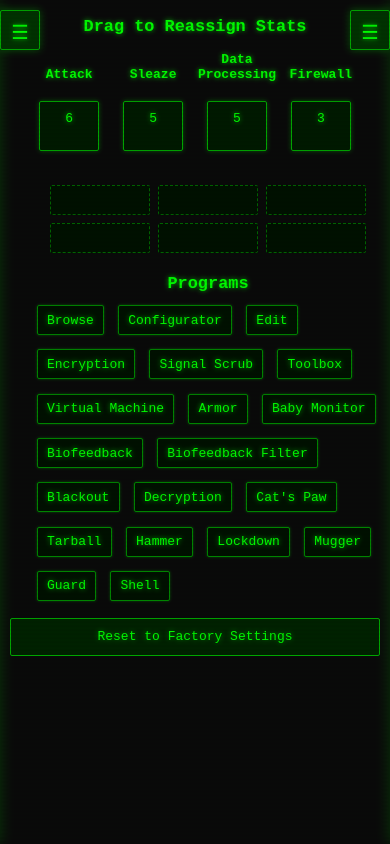
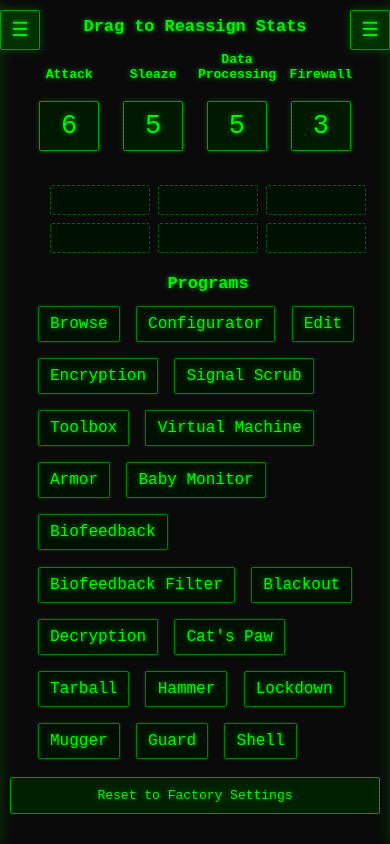
Before and after one commit to DrJaul/Cyberdeck, a plain HTML site: page index.html in a window 390 px wide. Drawn offline with nearby package versions, Linux system fonts and the light colour scheme.

Commit message:
clean up css for mobile and desktop site

```diff
--- a/styles.css
+++ b/styles.css
@@ -1,3 +1,8 @@
+/* Global box-sizing reset */
+*, *:before, *:after {
+  box-sizing: inherit;
+}
+
 body {
   font-family: "VT323", "Courier New", monospace;
   margin: 0;
@@ -11,9 +16,11 @@ body {
   text-shadow: 0 0 5px rgba(0, 255, 0, 0.7);
   position: relative;
   overflow-x: hidden;
+  animation: crt-flicker 10s infinite;
+  box-sizing: border-box;
 }
 
-/* CRT scan line effect */
+/* CRT scan line effect overlay */
 body::before {
   content: "";
   position: fixed;
@@ -93,7 +100,6 @@ form, #deck-stats, #program-section, #program-slots, #status, #deck-notes {
   width: 100%;
   margin-left: auto;
   margin-right: auto;
-  box-sizing: border-box;
   padding: 0 10px;
 }
 
@@ -103,7 +109,6 @@ form, #deck-stats, #program-section, #program-slots, #status, #deck-notes {
   margin-left: auto;
   margin-right: auto;
   padding: 0 10px;
-  box-sizing: border-box;
 }
 
 label {
@@ -124,7 +129,7 @@ input[type="number"] {
   justify-content: center;
 }
 
-/* New layout for deck stat items */
+/* Deck stat items layout */
 .stat-container {
   display: flex;
   flex-direction: column;
@@ -148,18 +153,25 @@ input[type="number"] {
   border: 1px solid #00aa00;
   border-radius: 2px;
   user-select: none;
-  width: 35px;
+  width: 60px;
+  height: 50px;
   text-align: center;
   position: relative;
   margin-top: 20px;
   margin-bottom: 10px;
   box-shadow: 0 0 5px rgba(0, 255, 0, 0.3);
+  font-size: 27px;
+  display: flex;
+  justify-content: center;
+  align-items: center;
 }
 
 .stat-box:hover {
   cursor: -webkit-grab;
   cursor: -moz-grab;
   cursor: grab;
+  background-color: #002200;
+  border-color: #00ff00;
 }
 
 .stat-box .augmented {
@@ -169,7 +181,7 @@ input[type="number"] {
   margin-top: 0.2em;
 }
 
-/* Specific styling for augmented-display in stat boxes */
+/* Augmented display styling in stat boxes */
 .stat-container .augmented-display {
   display: block;
   font-size: 1.2em; /* Larger text for modified values */
@@ -177,11 +189,6 @@ input[type="number"] {
   font-weight: bold;
   margin-top: 0.2em;
   text-shadow: 0 0 8px rgba(0, 255, 0, 0.8);
-}
-
-.stat-box:hover {
-  background-color: #002200;
-  border-color: #00ff00;
 }
 
 #program-list-container, #program-slots {
@@ -206,7 +213,9 @@ input[type="number"] {
   box-shadow: 0 0 3px rgba(0, 255, 0, 0.3);
 }
 
-.program-item:hover {
+/* Cursor styles for draggable elements */
+.program-item:hover,
+.program-slot:not(:empty) {
   cursor: -webkit-grab;
   cursor: -moz-grab;
   cursor: grab;
@@ -229,15 +238,11 @@ input[type="number"] {
   cursor: default;
 }
 
-.program-slot:not(:empty) {
-  cursor: -webkit-grab;
-  cursor: -moz-grab;
-  cursor: grab;
-}
 
-
-.program-slot.drag-over {
-  background-color: #003300;
+/* Drag state styling */
+.program-slot.drag-over,
+.stat-box.drag-over {
+  background-color: #004400;
   border-color: #00ff00;
 }
 
@@ -255,7 +260,7 @@ input[type="number"] {
   box-shadow: 0 0 10px rgba(0, 255, 0, 0.4);
 }
 
-/* Matrix Actions Table */
+/* Matrix Actions Table styling */
 #right-panel {
   display: flex;
   flex-direction: column;
@@ -302,14 +307,14 @@ input[type="number"] {
   text-align: left;
 }
 
-/* Base styling for all cells */
+/* Table cell base styling */
 #matrix-actions-table td {
   background-color: #001100;
   color: #00dd00;
   z-index: 1; /* Base z-index for regular cells */
 }
 
-/* Header row styling (first row) */
+/* Table header styling */
 #matrix-actions-table th {
   background-color: #002200;
   color: #00ff00;
@@ -320,7 +325,7 @@ input[type="number"] {
   box-shadow: 0 2px 5px rgba(0, 0, 0, 0.3);
 }
 
-/* First column styling */
+/* Table first column (sticky) styling */
 #matrix-actions-table td:first-child {
   position: sticky;
   left: 0;
@@ -332,7 +337,7 @@ input[type="number"] {
   font-weight: bold; /* Add bold to emphasize like headers */
 }
 
-/* First cell (top-left corner) styling */
+/* Table corner cell (top-left) styling */
 #matrix-actions-table th:first-child {
   position: sticky;
   left: 0;
@@ -342,7 +347,7 @@ input[type="number"] {
   box-shadow: 2px 0 5px rgba(0, 0, 0, 0.3), 0 2px 5px rgba(0, 0, 0, 0.3);
 }
 
-/* Side Panels */
+/* Side panel styling */
 .side-panel {
   position: fixed;
   top: 0;
@@ -358,7 +363,7 @@ input[type="number"] {
   box-sizing: border-box;
 }
 
-/* Left panel content and footer */
+/* Left panel internal layout */
 #left-panel {
   display: flex;
   flex-direction: column;
@@ -403,6 +408,7 @@ input[type="number"] {
   text-shadow: 0 0 4px rgba(0, 255, 0, 0.4);
 }
 
+/* Panel positioning */
 #left-panel {
   left: 0;
   transform: translateX(-100%);
@@ -435,6 +441,10 @@ input[type="number"] {
   z-index: 1100;
   text-shadow: 0 0 5px rgba(0, 255, 0, 0.7);
   box-shadow: 0 0 8px rgba(0, 255, 0, 0.3);
+  display: flex;
+  justify-content: center;
+  align-items: center;
+  text-align: center;
 }
 
 #left-toggle {
@@ -455,12 +465,8 @@ input[type="number"] {
   transform: scale(1.1);
 }
 
-.stat-box.drag-over {
-  background-color: #004400;
-  border-color: #00ff00;
-}
 
-/* Augmented UI next to inputs */
+/* Input field augmented UI styling */
 .input-wrapper {
   display: flex;
   align-items: center;
@@ -473,7 +479,7 @@ input[type="number"] {
   text-shadow: 0 0 3px rgba(0, 255, 0, 0.5);
 }
 
-/* Style for input elements */
+/* Form element styling */
 input, select, button {
   background-color: #001500;
   color: #00ff00;
@@ -489,7 +495,7 @@ input:focus, select:focus, button:focus {
   box-shadow: 0 0 5px rgba(0, 255, 0, 0.5);
 }
 
-/* Modal Styles */
+/* Modal dialog styling */
 .modal {
   display: none;
   position: fixed;
@@ -517,7 +523,6 @@ input:focus, select:focus, button:focus {
   box-shadow: 0 0 20px rgba(0, 255, 0, 0.4);
   margin: 0 auto;
   border: 1px solid #00aa00;
-  box-sizing: border-box;
   position: relative;
   overflow-y: auto;
 }
@@ -635,7 +640,7 @@ input:focus, select:focus, button:focus {
   box-shadow: 0 0 8px rgba(0, 255, 0, 0.5);
 }
 
-/* Factory reset button styling */
+/* Reset button styling */
 #reset-factory {
   float: right;
   margin-top: 1em;
@@ -654,7 +659,7 @@ input:focus, select:focus, button:focus {
   box-shadow: 0 0 8px rgba(0, 255, 0, 0.5);
 }
 
-/* CRT flicker animation */
+/* CRT flicker animation keyframes */
 @keyframes crt-flicker {
   0% { opacity: 1; }
   1% { opacity: 0.8; }
@@ -667,23 +672,12 @@ input:focus, select:focus, button:focus {
   94% { opacity: 1; }
 }
 
-body {
-  animation: crt-flicker 10s infinite;
-  box-sizing: border-box;
-}
-
-/* Global box-sizing reset */
-*, *:before, *:after {
-  box-sizing: inherit;
-}
-
-/* Grabbing cursor for active drag operations */
+/* Active drag cursor override */
 body.grabbing-active {
   cursor: -moz-grabbing !important; /* For Firefox */
 }
 
-/* Overlay Scrollbar Styling */
-/* WebKit browsers (Chrome, Safari, Edge) */
+/* Custom scrollbar styling - WebKit browsers */
 ::-webkit-scrollbar {
   width: 8px;
   height: 8px;
@@ -710,22 +704,35 @@ body.grabbing-active {
   background-color: transparent;
 }
 
-/* Firefox */
+/* Custom scrollbar styling - Firefox */
 * {
   scrollbar-width: thin;
   scrollbar-color: rgba(0, 170, 0, 0.7) rgba(0, 21, 0, 0.3);
 }
 
-/* Improve touch responsiveness */
+/* Touch device optimizations */
 .stat-box, .program-item, .program-slot {
   touch-action: none; /* Disable browser handling of all panning and zooming gestures */
 }
 
-/* Mobile Responsive Design */
+/* Responsive design - Tablets and medium screens */
 @media (max-width: 768px) {
   /* Adjust font sizes for better readability on small screens */
   body {
     font-size: 14px;
+  }
+
+  /* Ensure program text and deck stat values match desktop size */
+  .program-item {
+    font-size: 16px; /* Match desktop size */
+  }
+
+  .stat-box span {
+    font-size: 27px; /* Match desktop size */
+  }
+
+  .stat-container .augmented-display {
+    font-size: 1.2em; /* Keep the same relative size as desktop */
   }
 
   #app-header {
@@ -757,8 +764,8 @@ body.grabbing-active {
   }
 
   .stat-box {
-    width: 60px; /* Increased by 50% from 40px */
-    height: 50px; /* Increased by ~50% from 25px */
+    width: 60px;
+    height: 50px;
     padding: 0.7em;
     margin-top: 15px;
     margin-bottom: 8px;
@@ -799,11 +806,20 @@ body.grabbing-active {
   }
 }
 
-/* Small mobile devices */
+/* Responsive design - Small mobile devices */
 @media (max-width: 576px) {
   /* Further adjustments for very small screens */
   body {
     font-size: 13px;
+  }
+
+  /* Ensure program text and deck stat values match desktop size even on smaller screens */
+  .program-item {
+    font-size: 16px; /* Match desktop size */
+  }
+
+  .stat-box span {
+    font-size: 27px; /* Match desktop size */
   }
 
   /* Keep the same layout for stat boxes as desktop, just adjust spacing */
```
